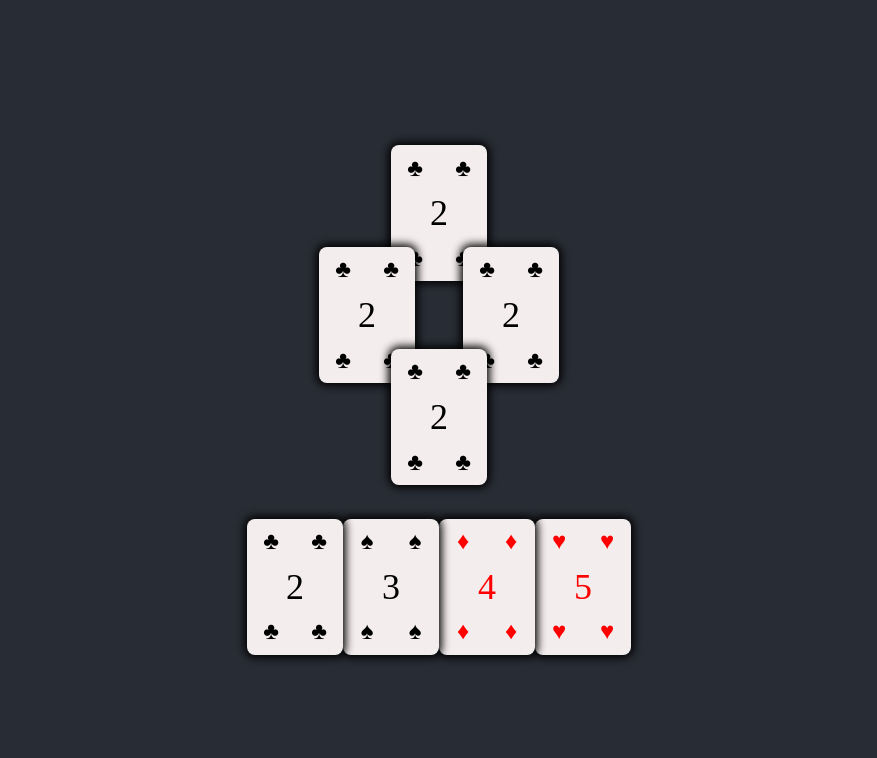
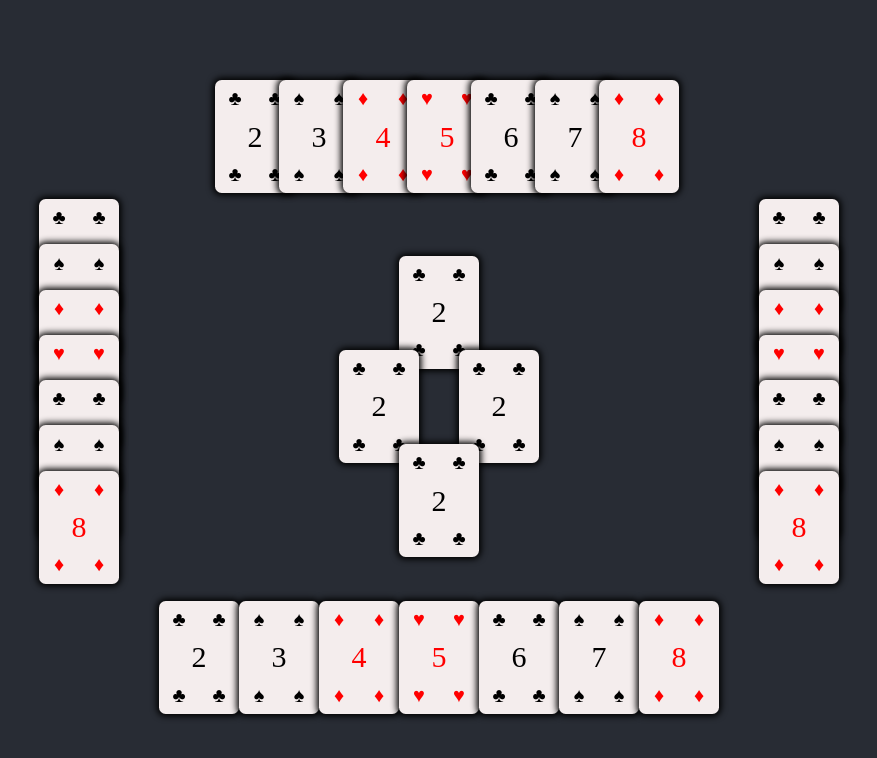
Before and after one commit to callumfairbairn/blob, a React (Create React App) app: page / in a window 1280 px wide. Shown: the top 758 px of the page, without its empty margins (201-1078 px from the left). Built offline with nearby package versions, Linux system fonts and the light colour scheme.

Commit message:
Add other hands

```diff
--- a/src/App.scss
+++ b/src/App.scss
@@ -10,8 +10,9 @@
 
   .game {
     display: flex;
-    justify-content: center;
+    justify-content: space-between;
     flex-wrap: wrap;
-    width: 7 * $card-width;
+    width: 10 * $card-width;
+    height: 8 * $card-width;
   }
 }
--- a/src/App.tsx
+++ b/src/App.tsx
@@ -3,23 +3,27 @@ import './App.scss'
 import { Hand } from './components/Hand/Hand'
 import { Suits } from './enums/suits'
 import { Pile } from './components/Pile/Pile'
+import { handTypes } from './enums/handTypes'
 
 const cards = [
   { value: 2, suit: Suits.Clubs },
   { value: 3, suit: Suits.Spades },
   { value: 4, suit: Suits.Diamonds },
   { value: 5, suit: Suits.Hearts },
-  // { value: 6, suit: Suits.Clubs },
-  // { value: 7, suit: Suits.Spades },
-  // { value: 8, suit: Suits.Diamonds },
+  { value: 6, suit: Suits.Clubs },
+  { value: 7, suit: Suits.Spades },
+  { value: 8, suit: Suits.Diamonds },
 ]
 
 const App = () => {
   return (
     <div className="App" data-testid="app">
       <div className="game">
+        <Hand cards={cards} handType={handTypes.Back}/>
+        <Hand cards={cards} handType={handTypes.Left}/>
         <Pile frontCard={cards[0]} backCard={cards[0]} leftCard={cards[0]} rightCard={cards[0]} />
-        <Hand cards={cards}/>
+        <Hand cards={cards} handType={handTypes.Right}/>
+        <Hand cards={cards} handType={handTypes.Front}/>
       </div>
     </div>
   );
--- a/src/components/Card/Card.scss
+++ b/src/components/Card/Card.scss
@@ -1,14 +1,14 @@
 @use 'sass:math';
-$card-width: 12vmin;
+$card-width: 10vmin;
 $card-height: math.sqrt(2) * $card-width;
-$card-font-size: 3vmin;
+$card-font-size: 2.5vmin;
 $suit-size-multiplier: 0.5;
 
-.black-card {
+.blackCard {
   color: black;
 }
 
-.red-card {
+.redCard {
   color: red;
 }
 
--- a/src/components/Card/Card.tsx
+++ b/src/components/Card/Card.tsx
@@ -10,7 +10,7 @@ type CardProps = {
 
 
 export const Card = ({ card, zIndex }: CardProps) => {
-  const className = (card.suit === Suits.Clubs || card.suit === Suits.Spades) ? 'black-card' : 'red-card'
+  const className = (card.suit === Suits.Clubs || card.suit === Suits.Spades) ? 'blackCard' : 'redCard'
   return (
     <div className={className} data-testid="card" id="card" style={{ zIndex }}>
       <div className="suit">
--- a/src/components/Hand/Hand.scss
+++ b/src/components/Hand/Hand.scss
@@ -2,6 +2,32 @@
 
 .hand {
   display: flex;
+
+  .leftHandCard, .rightHandCard {
+    height: $card-height * 0.4;
+  }
+
+  .backHandCard {
+    width: $card-width * 0.8;
+  }
+}
+
+#leftHand {
+  flex-direction: column;
+  height: $card-height * 7 * 0.5;
+}
+
+#rightHand {
+  flex-direction: column;
+  height: $card-height * 7 * 0.5;
+}
+
+#frontHand {
+  width: 100%;
   justify-content: center;
-  width: 7 * $card-width;
 }
+
+#backHand {
+  justify-content: center;
+  width: 100%;
+}
--- a/src/components/Hand/Hand.tsx
+++ b/src/components/Hand/Hand.tsx
@@ -2,15 +2,21 @@ import React from 'react'
 import { CardType } from '../../types/card'
 import { Card } from '../Card/Card'
 import './Hand.scss'
+import { handTypes } from '../../enums/handTypes'
 
 type HandProps = {
   cards: CardType[]
+  handType: handTypes
 }
 
-export const Hand = ({ cards }: HandProps) => {
+export const Hand = ({ cards, handType }: HandProps) => {
   return (
-    <div className="hand" data-testid="hand">
-      {cards.map((card, index) => <Card card={card} zIndex={cards.length - index} key={index} />)}
+    <div className="hand" data-testid="hand" id={`${handType}Hand`}>
+      {cards.map((card, index) =>
+        <div className={`${handType}HandCard`} key={index}>
+          <Card card={card} zIndex={cards.length - index} key={index}/>
+        </div>
+      )}
     </div>
   )
 }
--- a/src/components/Pile/Pile.scss
+++ b/src/components/Pile/Pile.scss
@@ -5,7 +5,9 @@ $pile-width: 2.5; //in units of card-width
   display: flex;
   flex-wrap: wrap;
   width: $card-width * $pile-width;
+  height: $card-height * $pile-width;
   margin-bottom: $card-height * 0.5;
+  margin-top: $card-height * 0.5;
 
   .pileCard {
     height: $card-height * 0.75;
--- /dev/null
+++ b/src/enums/handTypes.ts
@@ -0,0 +1,6 @@
+export enum handTypes {
+  Front = 'front',
+  Back = 'back',
+  Left = 'left',
+  Right = 'right',
+}
```
Also changed, not shown: src/enums/suits.ts (+4 -4 lines), 2 other files (tests, documents, lock files or other folders).
